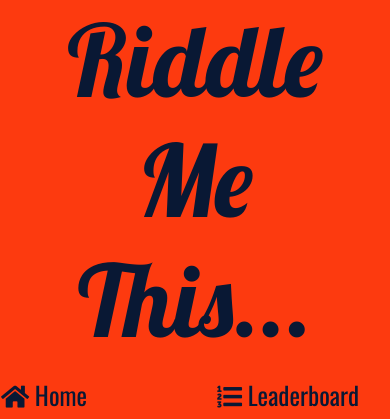
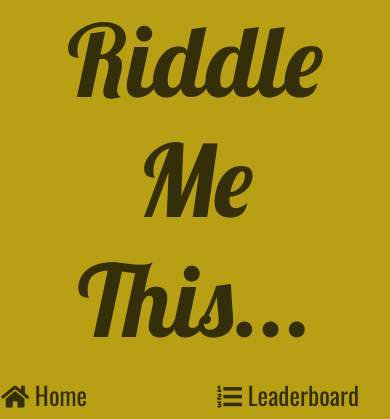
Before and after one commit to joanms/riddle-game, a Flask app: page / in a window 390 px wide. Shown: the top 419 px of the page. Run offline with Flask 2, Linux system fonts and the light colour scheme; some libraries are stand-ins or nearby versions.

Commit message:
Changed the background image and colour scheme

```diff
--- a/static/css/style.css
+++ b/static/css/style.css
@@ -1,13 +1,14 @@
 @import url('https://fonts.googleapis.com/css?family=Lobster|Oswald:400,700');
 
 /*Colours
-#FD3A0F Orange
-#091834 Dark Blue*/
+#FD4D0C Orange
+#0247FE Royal Blue
+#091534 Dark Blue*/
 
 .main-content {
-    min-height:100vh;
+    min-height:90vh;
 /*Code for the background image is from https://css-tricks.com/perfect-full-page-background-image/*/
-    background: url("../images/riddle-background.jpg") no-repeat center center fixed;
+    background: url("../images/maze-2264.jpg") no-repeat center center fixed;
     -webkit-background-size: cover;
     -moz-background-size: cover;
     -o-background-size: cover;
@@ -19,9 +20,8 @@
 }
 
 .text-box {
-    background-color: rgba(253, 58, 15, 0.9);
-    color: #091834;
-    filter: alpha(opacity=80); /* For IE8 and earlier */
+    background-color: rgba(184, 170, 20, 0.7);
+    color: #342E09;
     width: 1000px;
     height: 500px;
     padding: 20px;
@@ -44,19 +44,19 @@ h2 {
 }
 
 .header-elements {
-    background-color: #FD3A0F;
-    color: #091834;
+    background-color: #B89F14;
+    color: #342E09;
 }
 
 .navbar {
-    float: right;
+    text-align: left;
 }
 
 .menuitem {
     font-family: "Oswald", sans-serif;
     font-weight: 400;
     font-size: 25px;
-    color: #091834;
+    color: #342E09;
 }
 
 .menuitem a {
@@ -64,5 +64,6 @@ h2 {
 }
 
 .menuitem a:hover {
-    color: #183BF0;
+    text-decoration: none;
+    color: #5A18C9;
 }
--- a/templates/base.html
+++ b/templates/base.html
@@ -14,10 +14,10 @@
  <header>
     <div class="container-fluid">
         <div class="row header-elements">
-            <div class="col-xs-12 col-md-8 offset-md-2 title">
+            <div class="col-xs-12 col-lg-8 offset-lg-2 title">
                 <h1>Riddle Me This...</h1>
             </div>
-            <div class="row col-xs-12 col-sm-12 col-md-2 navbar">
+            <div class="row col-xs-12 col-sm-12 col-lg-2 navbar">
                 <a class="menuitem" href="{{ url_for('index') }}"><i class="fa fa-home"></i> Home</a>
                 <a class="menuitem" href="{{ url_for('leaderboard') }}"><i class="fa fa-list-ol"></i> Leaderboard</a>
              </div>
```
